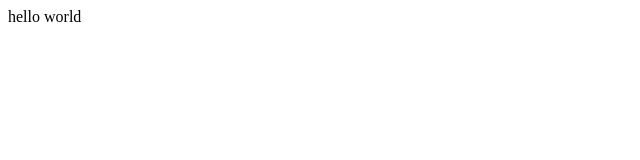
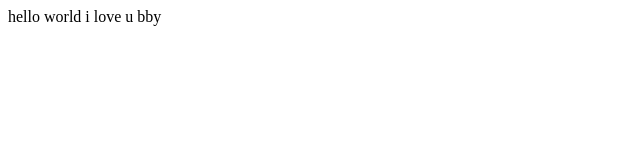
Before and after one commit to Ray03464/Test, a plain HTML site: page index.html in a window 1280 px wide. Shown: the full height of the page, 0-640 px from the left. Drawn offline with Linux system fonts and the light colour scheme.

Commit message:
ohh yeah bby

```diff
--- a/index.html
+++ b/index.html
@@ -7,5 +7,6 @@
 </head>
 <body>
     hello world
+    i love u bby
 </body>
 </html>
```
